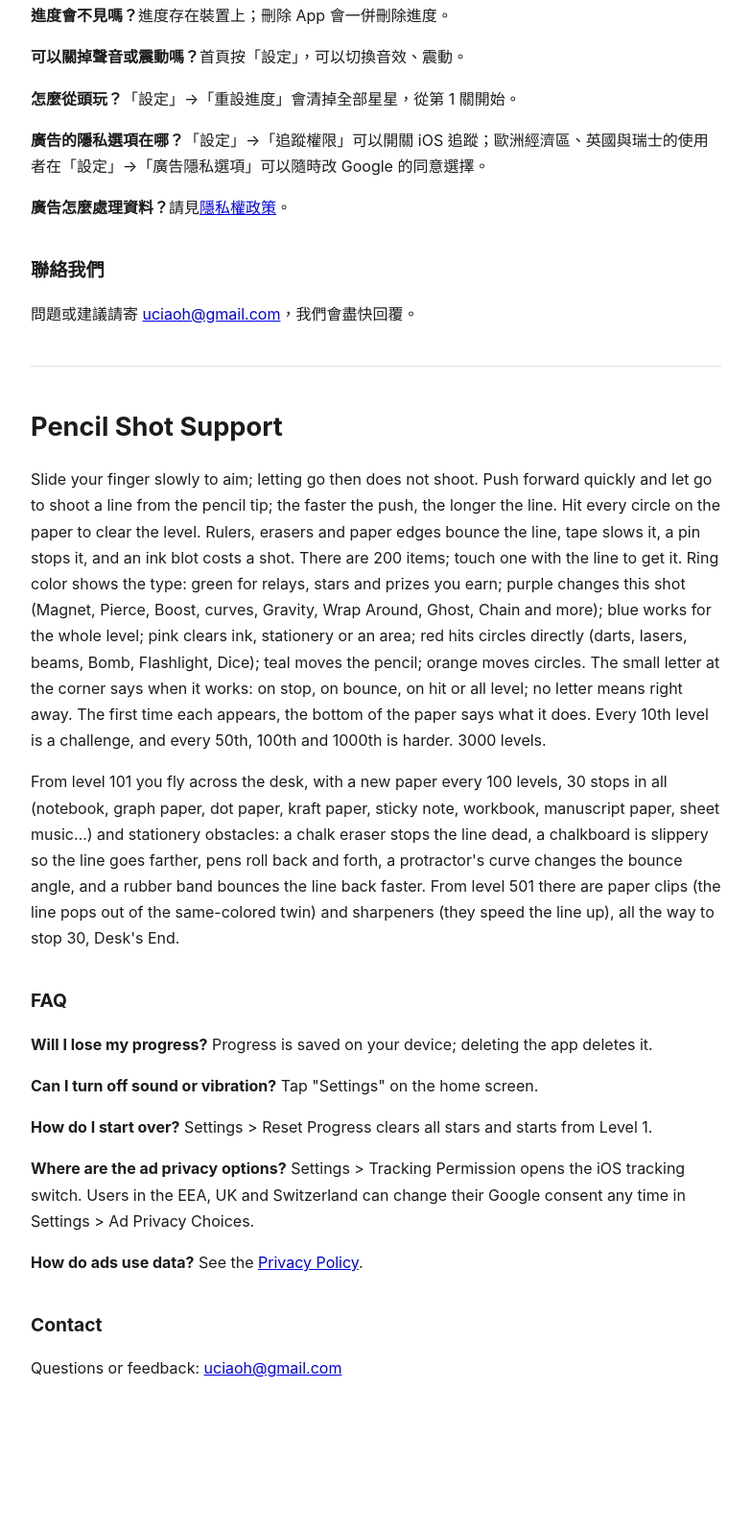
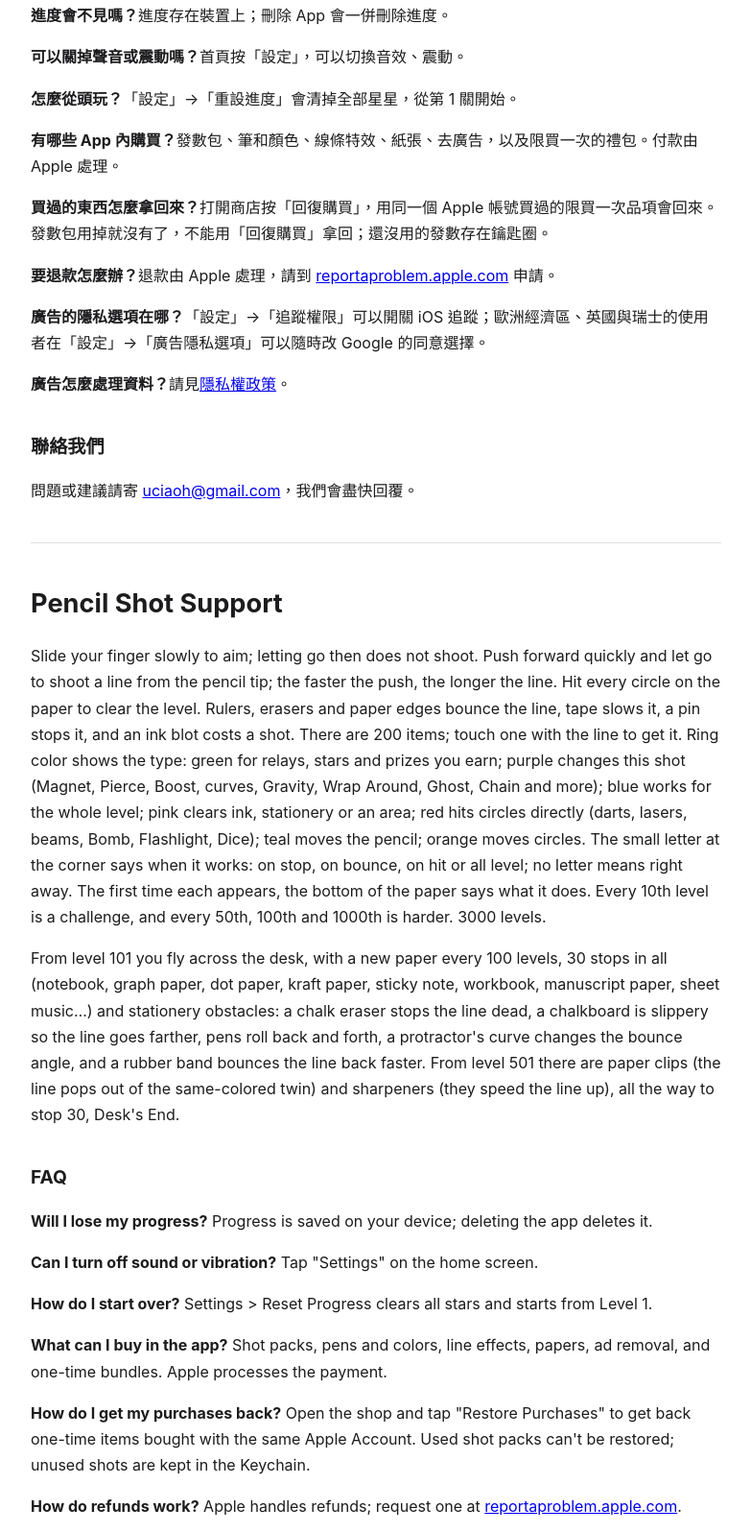
Before and after one commit to uciaoh-arch/uciaoh-arch.github.io, a plain HTML site: page pencilshot/support/index.html in a window 1280 px wide. Shown: the part 556-2152 px from the top of the page at 96% size, without its empty margins (248-1031 px from the left). Before the commit the page ends 2036 px from the top, so only its background shows below. Drawn offline with Linux system fonts and the light colour scheme.

Commit message:
pencilshot: support 加 App 內購買說明

```diff
--- a/pencilshot/support/index.html
+++ b/pencilshot/support/index.html
@@ -9,6 +9,9 @@ nav a{margin-right:1em}</style></head><body><nav><a href="../support/">Support</
 <p><b>進度會不見嗎？</b>進度存在裝置上；刪除 App 會一併刪除進度。</p>
 <p><b>可以關掉聲音或震動嗎？</b>首頁按「設定」，可以切換音效、震動。</p>
 <p><b>怎麼從頭玩？</b>「設定」→「重設進度」會清掉全部星星，從第 1 關開始。</p>
+<p><b>有哪些 App 內購買？</b>發數包、筆和顏色、線條特效、紙張、去廣告，以及限買一次的禮包。付款由 Apple 處理。</p>
+<p><b>買過的東西怎麼拿回來？</b>打開商店按「回復購買」，用同一個 Apple 帳號買過的限買一次品項會回來。發數包用掉就沒有了，不能用「回復購買」拿回；還沒用的發數存在鑰匙圈。</p>
+<p><b>要退款怎麼辦？</b>退款由 Apple 處理，請到 <a href="https://reportaproblem.apple.com">reportaproblem.apple.com</a> 申請。</p>
 <p><b>廣告的隱私選項在哪？</b>「設定」→「追蹤權限」可以開關 iOS 追蹤；歐洲經濟區、英國與瑞士的使用者在「設定」→「廣告隱私選項」可以隨時改 Google 的同意選擇。</p>
 <p><b>廣告怎麼處理資料？</b>請見<a href="../privacy/">隱私權政策</a>。</p>
 <h2>聯絡我們</h2>
@@ -19,6 +22,9 @@ nav a{margin-right:1em}</style></head><body><nav><a href="../support/">Support</
 <p><b>Will I lose my progress?</b> Progress is saved on your device; deleting the app deletes it.</p>
 <p><b>Can I turn off sound or vibration?</b> Tap "Settings" on the home screen.</p>
 <p><b>How do I start over?</b> Settings &gt; Reset Progress clears all stars and starts from Level 1.</p>
+<p><b>What can I buy in the app?</b> Shot packs, pens and colors, line effects, papers, ad removal, and one-time bundles. Apple processes the payment.</p>
+<p><b>How do I get my purchases back?</b> Open the shop and tap "Restore Purchases" to get back one-time items bought with the same Apple Account. Used shot packs can't be restored; unused shots are kept in the Keychain.</p>
+<p><b>How do refunds work?</b> Apple handles refunds; request one at <a href="https://reportaproblem.apple.com">reportaproblem.apple.com</a>.</p>
 <p><b>Where are the ad privacy options?</b> Settings &gt; Tracking Permission opens the iOS tracking switch. Users in the EEA, UK and Switzerland can change their Google consent any time in Settings &gt; Ad Privacy Choices.</p>
 <p><b>How do ads use data?</b> See the <a href="../privacy/">Privacy Policy</a>.</p>
 <h2>Contact</h2>
```
